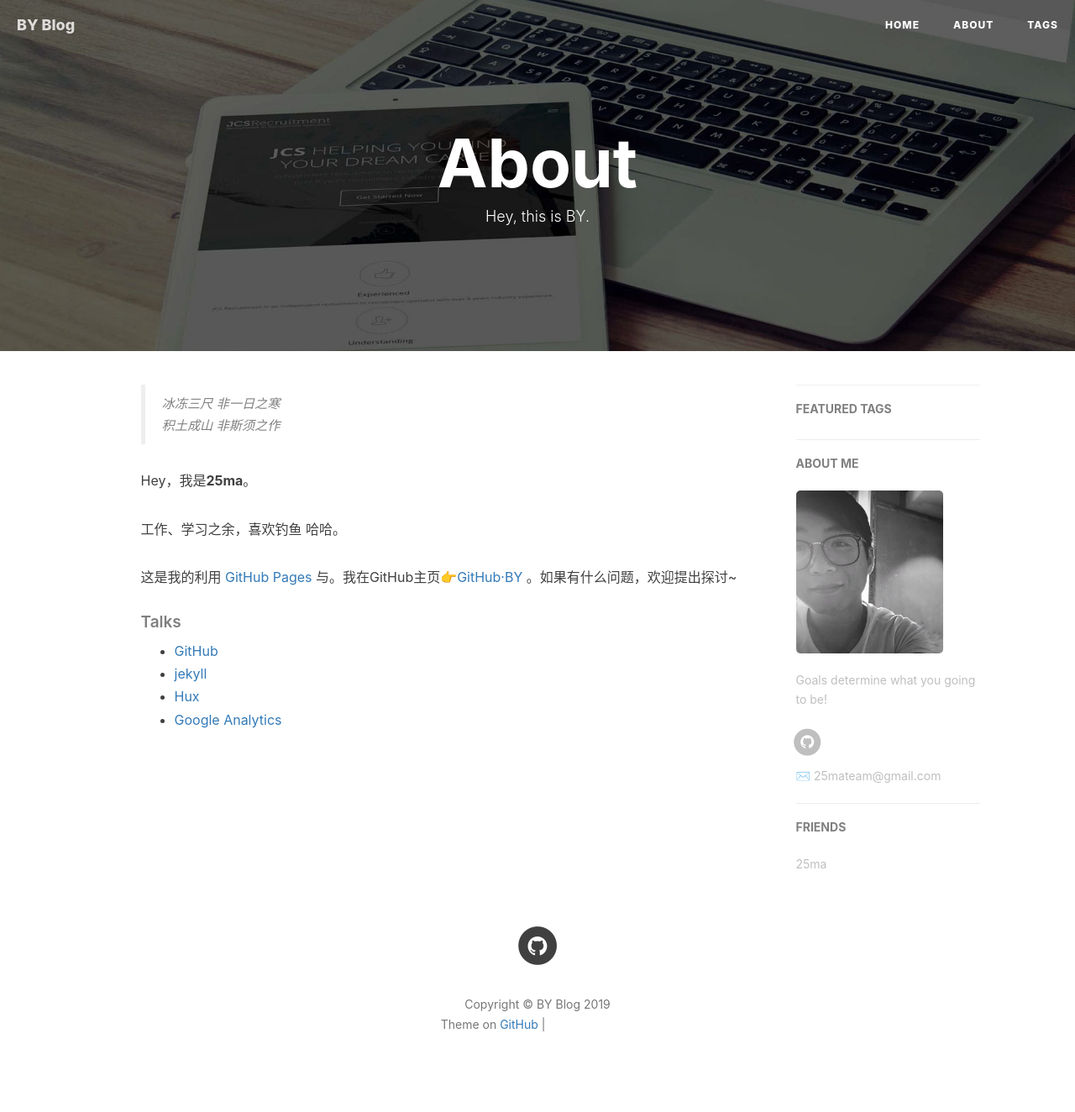
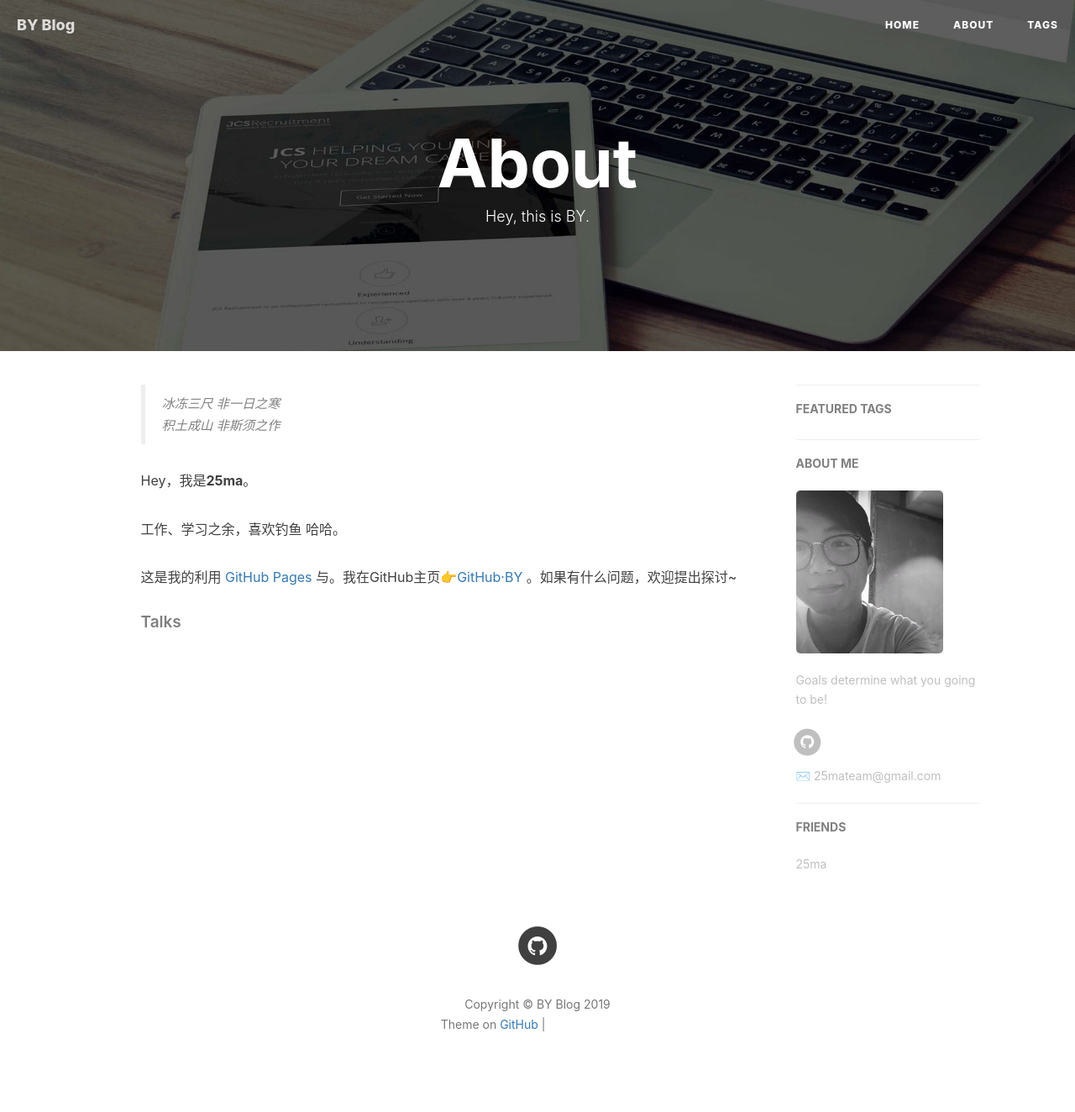
Before and after one commit to i25ma/25ma.github.io, a Jekyll site: the page built from about.html, in a window 1280 px wide. Shown: the whole page at 84% size. Built offline with Jekyll 4.4.1, drawn with Linux system fonts in a browser that asks for light colours; nearby versions of some CDN libraries; comment, search, counter and statistics services are not loaded; grey boxes are pictures that could not be loaded.

Commit message:
修改package.json 文件

```diff
--- a/about.html
+++ b/about.html
@@ -27,13 +27,6 @@ header-img: "img/post-bg-rwd.jpg"
     <p></p>
 
     <h5>Talks</h5>
-
-    <ul>
-        <li><a href="https://github.com">GitHub</a></li>
-        <li><a href="http://jekyll.com.cn/">jekyll</a></li>
-        <li><a href="http://huangxuan.me/">Hux</a></li>
-        <li><a href="https://analytics.google.com/analytics">Google Analytics</a></li>
-    </ul>
 </div>
 
 <!-- English Version -->
@@ -113,7 +106,7 @@ header-img: "img/post-bg-rwd.jpg"
     owner: '{{site.gitalk.owner}}',
     admin: ['{{site.gitalk.admin}}'],
     distractionFreeMode: {{site.gitalk.distractionFreeMode}},
-    id: 'about',
+    id: 'about'
     });
     gitalk.render('gitalk-container');
 </script>
```
Also changed, not shown: package.json (+4 -4 lines).
